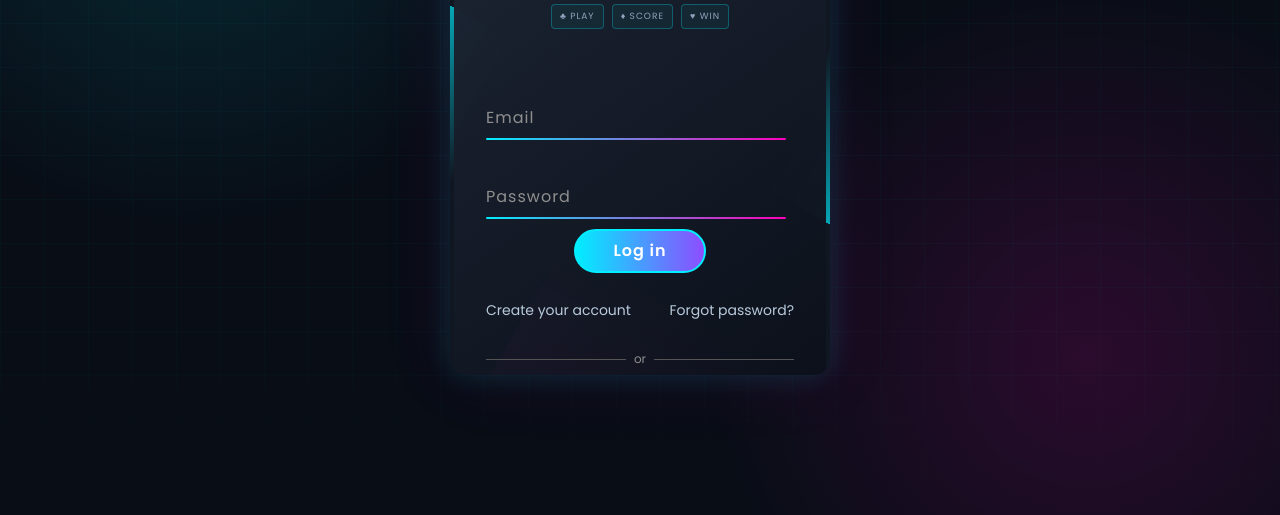
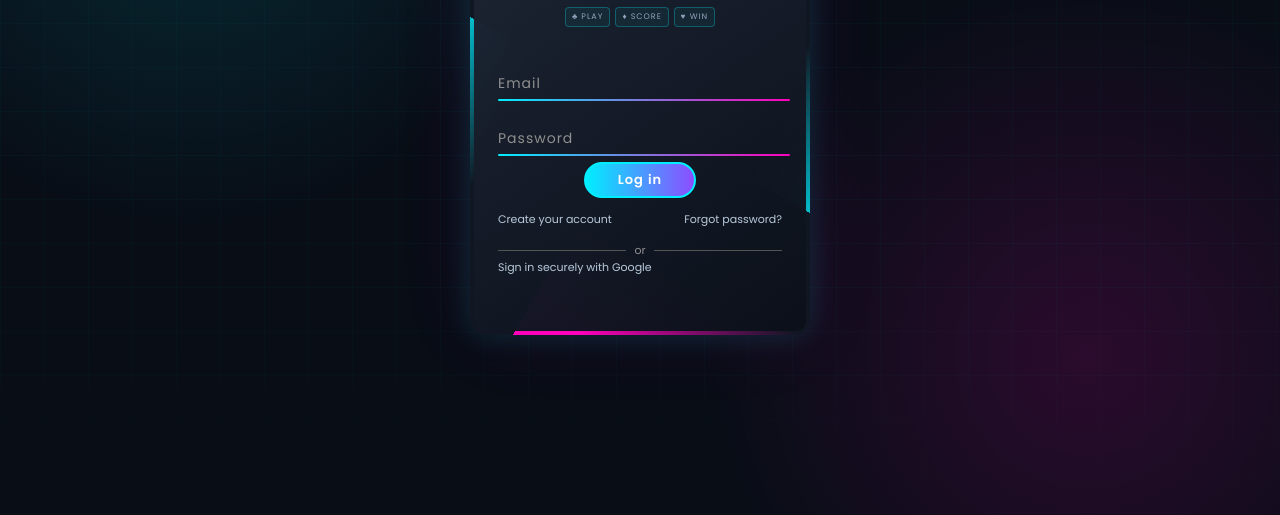
Before and after one commit to sankalpgp/CardKatta, a website: page login_index.html in a window 1280 px wide. Shown: the part 285-800 px from the top of the page. Drawn offline with Linux system fonts and the light colour scheme.

Commit message:
Compact authentication card layout

```diff
--- a/login_style.css
+++ b/login_style.css
@@ -424,3 +424,132 @@ body::before{
         margin-top: 10px;
     }
 }
+
+/* Compact layout keeps every authentication control visible. */
+.box{
+    width: 340px;
+    height: 440px;
+    min-height: 0;
+}
+
+.box::before,
+.box::after,
+.border-line::before,
+.border-line::after{
+    width: 340px;
+    height: 440px;
+}
+
+.box form{
+    padding: 18px 24px;
+}
+
+.box form#loginForm{
+    min-height: 0;
+}
+
+.box form h2{
+    font-size: 28px;
+}
+
+.brand-mark{
+    font-size: 22px;
+}
+
+.tagline{
+    font-size: 8px;
+}
+
+.game-stats{
+    gap: 5px;
+    margin-top: 10px;
+    font-size: 8px;
+}
+
+.game-stats span{
+    padding: 3px 6px;
+}
+
+.auth-message{
+    min-height: 14px;
+    margin-top: 5px;
+    font-size: 10px;
+}
+
+.input-box{
+    width: 292px;
+    margin-top: 12px;
+}
+
+.input-box input,
+.input-box span{
+    font-size: 14px;
+}
+
+.input-box input{
+    padding: 15px 8px 7px;
+}
+
+.input-box span{
+    padding: 15px 0 7px;
+}
+
+.input-box input:valid ~ span,
+.input-box input:focus ~ span,
+.input-box input:not(:placeholder-shown) ~ span{
+    font-size: 10px;
+    transform: translateY(-26px);
+}
+
+.imp-links a{
+    font-size: 11px;
+    margin: 7px 0;
+}
+
+.imp-links span{
+    font-size: 11px;
+}
+
+.btn{
+    flex-basis: 36px;
+    width: 112px;
+    min-height: 36px;
+    padding: 7px 12px;
+    margin-top: 6px;
+    margin-bottom: 6px;
+    font-size: 13px;
+    line-height: 16px;
+}
+
+.google-divider{
+    margin: 7px 0 0;
+    font-size: 11px;
+}
+
+.g_id_signin{
+    min-height: 36px;
+    margin-top: 3px;
+}
+
+@media (max-width: 480px){
+    .box{
+        width: min(340px, calc(100vw - 24px));
+        height: min(440px, calc(100vh - 24px));
+    }
+
+    .box::before,
+    .box::after,
+    .border-line::before,
+    .border-line::after{
+        width: 340px;
+        height: 440px;
+    }
+
+    .box form{
+        padding: 16px 20px;
+    }
+
+    .input-box{
+        width: 100%;
+    }
+}
```
